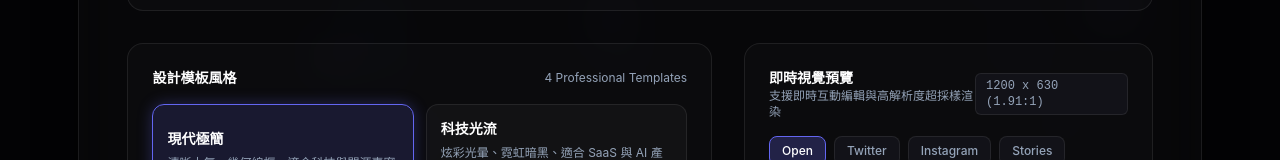
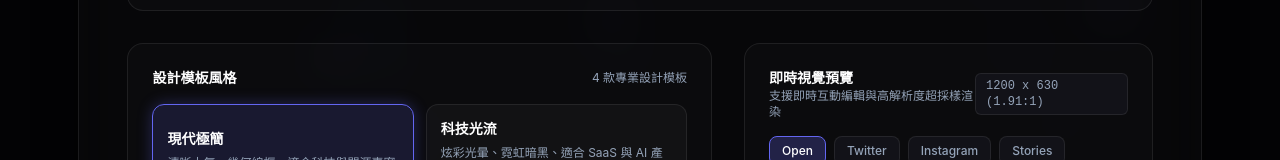
Before and after one commit to wkmaker/smalltools, a Next.js app: page /og-generator in a window 1280 px wide. Shown: the part 416-576 px from the top of the page. Built offline with nearby package versions, Linux system fonts and the light colour scheme; no server answers.

Commit message:
i18n(og-generator): localize template count and image upload loaded states

```diff
--- a/app/og-generator/OgGeneratorClient.tsx
+++ b/app/og-generator/OgGeneratorClient.tsx
@@ -378,7 +378,7 @@ export default function OgGeneratorClient({ lang = 'zh-TW' }: OgGeneratorClientP
             <div className="p-6 rounded-2xl bg-surface-glass border border-border-glass space-y-4">
               <div className="flex items-center justify-between">
                 <span className="text-sm font-semibold text-text-main">{t.templateLabel}</span>
-                <span className="text-xs text-text-sub">4 Professional Templates</span>
+                <span className="text-xs text-text-sub">{t.templateCountLabel}</span>
               </div>
               <div className="grid grid-cols-1 sm:grid-cols-2 gap-3">
                 {(['minimal', 'gradient', 'split', 'impact'] as const).map((tempKey) => (
@@ -542,7 +542,7 @@ export default function OgGeneratorClient({ lang = 'zh-TW' }: OgGeneratorClientP
                         }}
                       />
                       <div className="text-sm font-medium text-text-main">
-                        {logoImage ? '已載入自訂 Logo (點擊更換)' : t.logoUploadHint}
+                        {logoImage ? t.logoLoaded : t.logoUploadHint}
                       </div>
                     </div>
 
@@ -667,7 +667,7 @@ export default function OgGeneratorClient({ lang = 'zh-TW' }: OgGeneratorClientP
                         }}
                       />
                       <div className="text-sm font-medium text-text-main">
-                        {bgImage ? '已載入特色/背景圖片 (點擊更換)' : t.bgImageHint}
+                        {bgImage ? t.bgLoaded : t.bgImageHint}
                       </div>
                     </div>
 
--- a/app/og-generator/translations.ts
+++ b/app/og-generator/translations.ts
@@ -8,6 +8,7 @@ export const TRANSLATIONS: Record<'zh-TW' | 'en', OgTranslation> = {
     langToggleUrl: '/og-generator/en/',
     langToggleLabel: 'English',
     templateLabel: '設計模板風格',
+    templateCountLabel: '4 款專業設計模板',
     templates: {
       minimal: { name: '現代極簡', desc: '清晰大氣、幾何線框、適合科技與開源專案' },
       gradient: { name: '科技光流', desc: '炫彩光暈、霓虹暗黑、適合 SaaS 與 AI 產品' },
@@ -41,6 +42,7 @@ export const TRANSLATIONS: Record<'zh-TW' | 'en', OgTranslation> = {
     logoDisabled: '已關閉',
     logoUpload: '自訂 Logo 與頭像',
     logoUploadHint: '點擊或拖曳上傳 PNG, JPG, SVG, WebP',
+    logoLoaded: '已載入自訂 Logo (點擊更換)',
     logoShape: 'Logo 外框形狀',
     shapeCircle: '圓形',
     shapeRounded: '圓角',
@@ -53,6 +55,7 @@ export const TRANSLATIONS: Record<'zh-TW' | 'en', OgTranslation> = {
     bgDisabled: '已關閉',
     bgImageUpload: '特色圖片與背景圖',
     bgImageHint: '點擊或拖曳上傳圖片 (選填：右欄展示或背景覆蓋)',
+    bgLoaded: '已載入特色與背景圖片 (點擊更換)',
     bgImageOptionalHint: '提示：圖片為自由選填項目。未上傳或關閉時，將自動呈現純幾何漸層與質感光影。',
     bgOpacity: '背景圖片不透明度',
     bgBlur: '背景模糊度',
@@ -127,6 +130,7 @@ export const TRANSLATIONS: Record<'zh-TW' | 'en', OgTranslation> = {
     langToggleUrl: '/og-generator/',
     langToggleLabel: '繁體中文',
     templateLabel: 'Design Template Style',
+    templateCountLabel: '4 Professional Templates',
     templates: {
       minimal: { name: 'Modern Minimal', desc: 'Clean typography, subtle grid, ideal for tech & open-source' },
       gradient: { name: 'Cyber Glow', desc: 'Vibrant neon mesh gradient, ideal for SaaS & AI tools' },
@@ -160,6 +164,7 @@ export const TRANSLATIONS: Record<'zh-TW' | 'en', OgTranslation> = {
     logoDisabled: 'Disabled (Hidden)',
     logoUpload: 'Custom Logo / Avatar',
     logoUploadHint: 'Click or drag & drop PNG, JPG, SVG, WebP',
+    logoLoaded: 'Custom Logo Loaded (Click to replace)',
     logoShape: 'Logo Shape',
     shapeCircle: 'Circle',
     shapeRounded: 'Rounded',
@@ -172,6 +177,7 @@ export const TRANSLATIONS: Record<'zh-TW' | 'en', OgTranslation> = {
     bgDisabled: 'Disabled (Hidden)',
     bgImageUpload: 'Feature / Background Image',
     bgImageHint: 'Click or drag image (Optional: showcase visual or background cover)',
+    bgLoaded: 'Feature & Background Image Loaded (Click to replace)',
     bgImageOptionalHint: 'Tip: Image upload is optional. Sleek gradients and ambient lighting will be used if omitted.',
     bgOpacity: 'Background Image Opacity',
     bgBlur: 'Background Blur',
--- a/app/og-generator/types.ts
+++ b/app/og-generator/types.ts
@@ -46,6 +46,7 @@ export interface OgTranslation {
   langToggleUrl: string;
   langToggleLabel: string;
   templateLabel: string;
+  templateCountLabel: string;
   templates: Record<TemplateType, OgTranslationTemplate>;
   presetsLabel: string;
   presets: {
@@ -74,6 +75,7 @@ export interface OgTranslation {
   logoDisabled: string;
   logoUpload: string;
   logoUploadHint: string;
+  logoLoaded: string;
   logoShape: string;
   shapeCircle: string;
   shapeRounded: string;
@@ -86,6 +88,7 @@ export interface OgTranslation {
   bgDisabled: string;
   bgImageUpload: string;
   bgImageHint: string;
+  bgLoaded: string;
   bgImageOptionalHint: string;
   bgOpacity: string;
   bgBlur: string;
```
